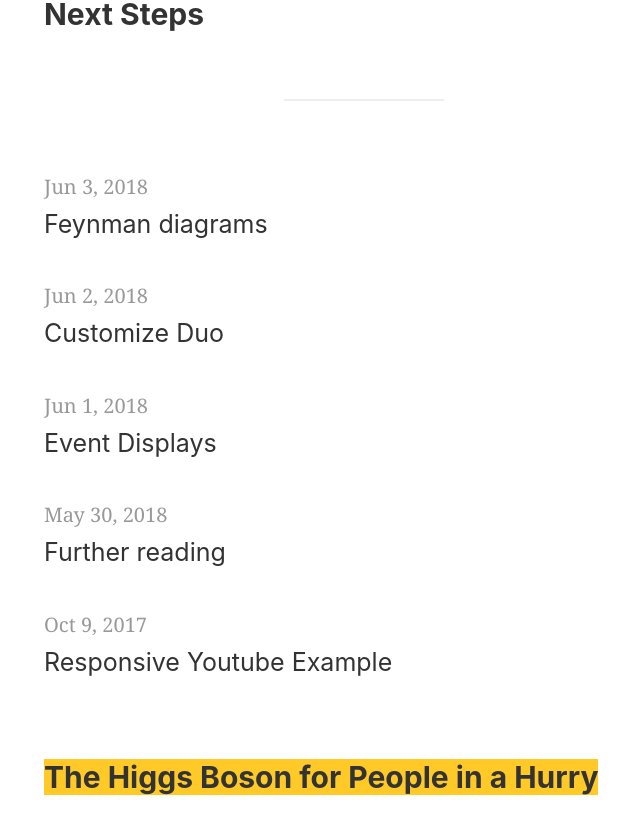
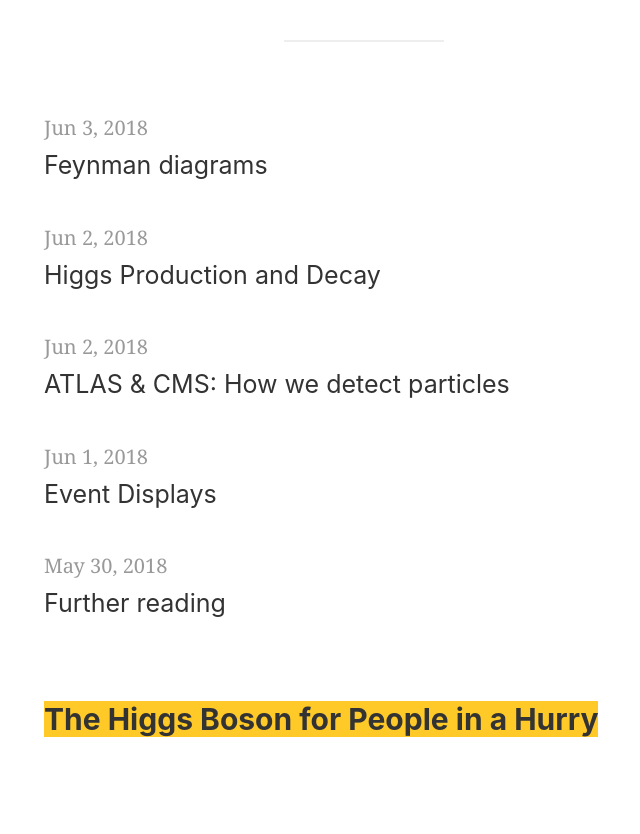
Before and after one commit to caenopy/higgsinahurry, a Jekyll site: the page built from _posts/2018-06-02-production-and-decay.md, in a window 1280 px wide and 900 px high, scrolled down 2029 px. Shown: the top 834 px of the window, without its empty margins (276-916 px from the left). Built offline with Jekyll 4.4.1, drawn with Linux system fonts in a browser that asks for light colours; our own code applies the rules of GitHub Pages for plain Markdown files; comment, search, counter and statistics services are not loaded; some of the changed text lies outside the part shown.

Commit message:
Updated post names

```diff
--- a/_posts/2018-06-02-detection.md
+++ b/_posts/2018-06-02-detection.md
@@ -1,5 +1,5 @@
 ---
-title: "Customize Duo"
+title: "ATLAS & CMS: How we detect particles"
 
 # To set og:image:
 # image: ...
--- a/_posts/2017-10-09-responsive-youtube-example.md
+++ b/_posts/2018-06-02-production-and-decay.md
@@ -1,5 +1,5 @@
 ---
-title: "Responsive Youtube Example"
+title: "Higgs Production and Decay"
 
 # To set og:image:
 # image: ...
```
